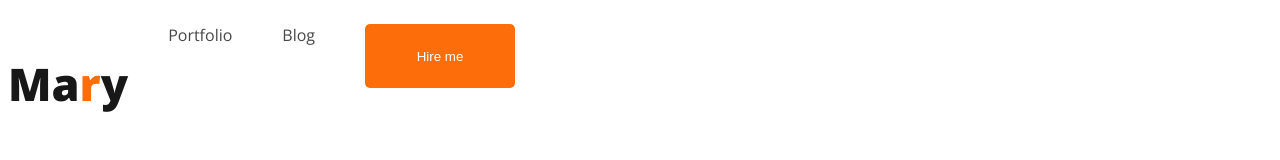
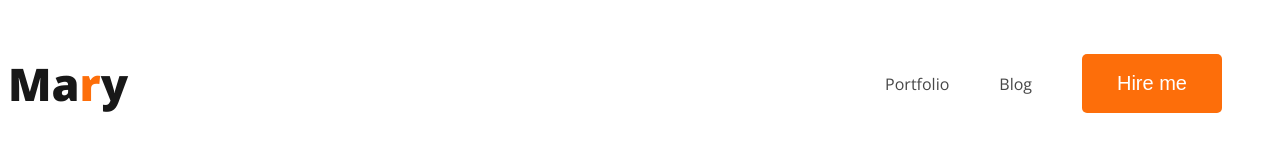
Before and after one commit to LubabaSultana25/Lubaba-webPortfolio, a plain HTML site: page index.html in a window 1280 px wide. Drawn offline with nearby package versions, Linux system fonts and the light colour scheme.

Commit message:
complete nav

```diff
--- a/css/style.css
+++ b/css/style.css
@@ -10,17 +10,20 @@ body {
 
 .btn-primary {
     background-color: #FD6E0A;
-    width: 150px;
-    height: 64px;
+    padding: 18px 35px;
     border-radius: 5px;
     color: white;
-    border: none;
+    border: 0;
+    font-size: 20px;
 
 }
 
 /* Nav style */
 nav {
     display: flex;
+    justify-content: space-between;
+    align-items: center;
+
 }
 
 .nav-title {
@@ -31,6 +34,7 @@ nav {
 
 nav>ul {
     display: flex;
+    align-items: center;
 }
 
 nav li {
```
